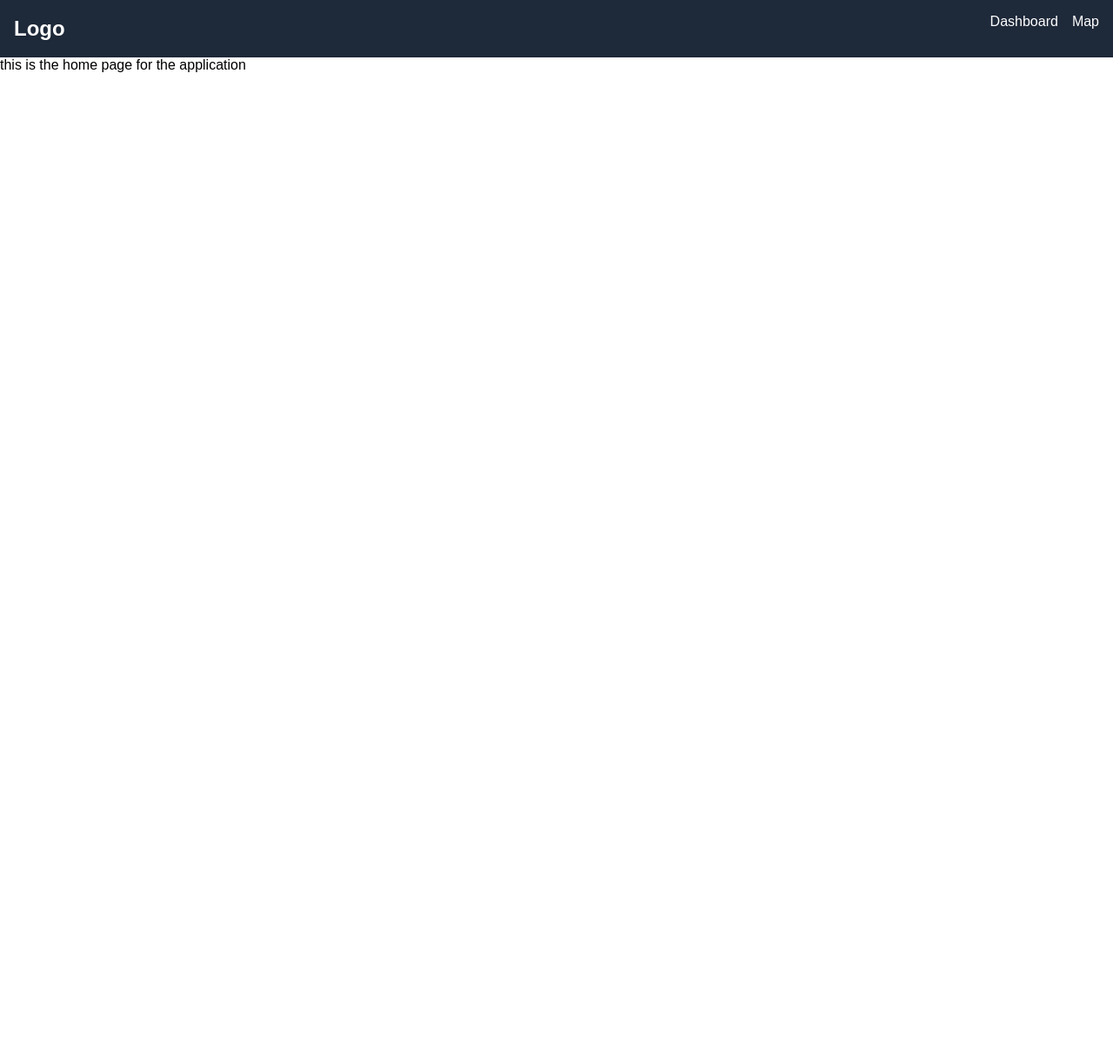
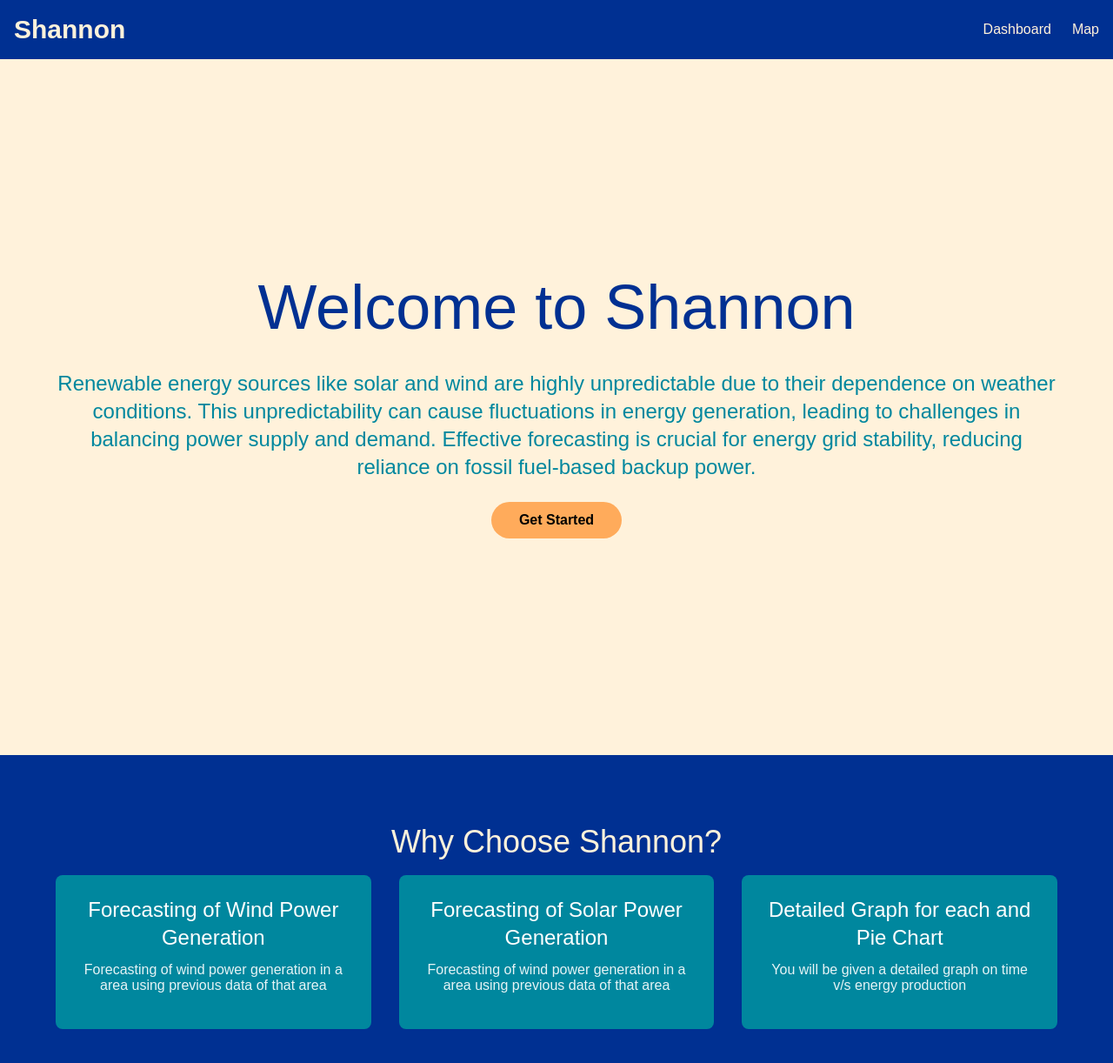
Before and after one commit to sksmagr23/shannon_frontend, a Next.js app in the folder shannon/: page / in a window 1280 px wide. Shown: the top 1222 px of the page at 87% size. Before the commit the page ends 800 px from the top, so only its background shows below. Built offline with nearby package versions, Linux system fonts and the light colour scheme.

Commit message:
the navbar is fixed and home page is made

```diff
--- a/shannon/Components/layout/navbar.jsx
+++ b/shannon/Components/layout/navbar.jsx
@@ -1,29 +1,42 @@
-import React from 'react';
+"use client"
+
+import React, { useState } from 'react';
 import Link from 'next/link';
 
 const Navbar = () => {
+  const [isOpen, setIsOpen] = useState(false);
+
   return (
-    <div className="bg-gray-800 p-4">
-      <div className="container mx-auto flex justify-between items-center">
-        <div className="text-white text-2xl font-bold">
-          <Link href="/">Logo</Link>
+    <nav className="bg-[#003092] p-4 shadow-lg">
+      <div className="container mx-auto">
+        <div className="flex justify-between items-center">
+          <div className="text-[#FFF2DB] text-3xl font-bold">
+            <Link href="/" className="hover:text-[#FFAB5B] transition duration-300">Shannon</Link>
+          </div>
+          <div className="hidden md:flex items-center space-x-6">
+            <Link href="/dashboard" className="text-[#FFF2DB] hover:text-[#FFAB5B] transition duration-300">Dashboard</Link>
+            <Link href="/map" className="text-[#FFF2DB] hover:text-[#FFAB5B] transition duration-300">Map</Link>
+          </div>
+          <div className="md:hidden">
+            <button onClick={() => setIsOpen(!isOpen)} className="text-[#FFF2DB] focus:outline-none">
+              <svg className="h-6 w-6 fill-current" viewBox="0 0 24 24">
+                {isOpen ? (
+                  <path fillRule="evenodd" clipRule="evenodd" d="M18.278 16.864a1 1 0 0 1-1.414 1.414l-4.829-4.828-4.828 4.828a1 1 0 0 1-1.414-1.414l4.828-4.829-4.828-4.828a1 1 0 0 1 1.414-1.414l4.829 4.828 4.828-4.828a1 1 0 1 1 1.414 1.414l-4.828 4.829 4.828 4.828z" />
+                ) : (
+                  <path fillRule="evenodd" d="M4 5h16a1 1 0 0 1 0 2H4a1 1 0 1 1 0-2zm0 6h16a1 1 0 0 1 0 2H4a1 1 0 0 1 0-2zm0 6h16a1 1 0 0 1 0 2H4a1 1 0 0 1 0-2z" />
+                )}
+              </svg>
+            </button>
+          </div>
         </div>
-        <nav>
-          <ul className="flex space-x-4">
-            <li>
-              <Link href="/dashboard" className="text-white hover:text-gray-300">
-                Dashboard
-              </Link>
-            </li>
-            <li>
-              <Link href="/map" className="text-white hover:text-gray-300">
-                Map
-              </Link>
-            </li>
-          </ul>
-        </nav>
+        {isOpen && (
+          <div className="md:hidden mt-4">
+            <Link href="/dashboard" className="block text-[#FFF2DB] hover:text-[#FFAB5B] py-2 transition duration-300">Dashboard</Link>
+            <Link href="/map" className="block text-[#FFF2DB] hover:text-[#FFAB5B] py-2 transition duration-300">Map</Link>
+          </div>
+        )}
       </div>
-    </div>
+    </nav>
   );
 };
 
--- a/shannon/package.json
+++ b/shannon/package.json
@@ -11,6 +11,7 @@
   "dependencies": {
     "@ant-design/icons": "^5.6.1",
     "antd": "^5.24.2",
+    "framer-motion": "^12.4.7",
     "mapbox-gl": "^3.10.0",
     "next": "15.2.0",
     "react": "^19.0.0",
--- a/shannon/src/app/page.js
+++ b/shannon/src/app/page.js
@@ -1,7 +1,104 @@
+"use client";
+import { motion } from "framer-motion";
+
+const fadeIn = {
+  hidden: { opacity: 0, y: 20 },
+  visible: { opacity: 1, y: 0 }
+};
+
 export default function Home() {
   return (
-    <div className="bg-white">
-     this is the home page for the application
+    <div className="min-h-screen" style={{ backgroundColor: "#FFF2DB" }}>
+      {/* Hero Section */}
+      <section className="relative h-screen flex items-center justify-center px-4 md:px-6">
+        <div className="max-w-6xl mx-auto text-center">
+          <motion.h1
+            className="text-5xl md:text-7xl font-bold mb-6"
+            style={{ color: "#003092" }}
+            initial="hidden"
+            animate="visible"
+            variants={fadeIn}
+            transition={{ duration: 0.5 }}
+          >
+            Welcome to Shannon
+          </motion.h1>
+          <motion.p
+            className="text-xl md:text-2xl mb-8"
+            style={{ color: "#00879E" }}
+            initial="hidden"
+            animate="visible"
+            variants={fadeIn}
+            transition={{ duration: 0.5, delay: 0.2 }}
+          >
+            Renewable energy sources like solar and wind are highly unpredictable due to their
+dependence on weather conditions. This unpredictability can cause fluctuations in energy
+generation, leading to challenges in balancing power supply and demand. Effective
+forecasting is crucial for energy grid stability, reducing reliance on fossil fuel-based backup
+power.
+          </motion.p>
+          <motion.button
+            className="px-8 py-3 rounded-full text-white text-lg font-semibold"
+            style={{ backgroundColor: "#FFAB5B" }}
+            whileHover={{ scale: 1.05 }}
+            whileTap={{ scale: 0.95 }}
+            initial="hidden"
+            animate="visible"
+            variants={fadeIn}
+            transition={{ duration: 0.5, delay: 0.4 }}
+          >
+            Get Started
+          </motion.button>
+        </div>
+      </section>
+
+      {/* Benefits Section */}
+      <section className="py-20 px-4 md:px-6" style={{ backgroundColor: "#003092" }}>
+        <div className="max-w-6xl mx-auto">
+          <motion.h2
+            className="text-4xl font-bold text-center mb-16"
+            style={{ color: "#FFF2DB" }}
+            initial="hidden"
+            whileInView="visible"
+            variants={fadeIn}
+          >
+            Why Choose Shannon?
+          </motion.h2>
+
+          <div className="grid md:grid-cols-3 gap-8">
+            {[
+              {
+                title: "Forecasting of Wind Power Generation",
+                description: "Forecasting of wind power generation in a area using previous data of that area"
+              },
+              {
+                title: "Forecasting of Solar Power Generation",
+                description: "Forecasting of wind power generation in a area using previous data of that area"
+              },
+              {
+                title: "Detailed Graph for each and Pie Chart",
+                description: "You will be given a detailed graph on time v/s energy production"
+              }
+            ].map((benefit, index) => (
+              <motion.div
+                key={index}
+                className="p-6 rounded-lg"
+                style={{ backgroundColor: "#00879E" }}
+                initial="hidden"
+                whileInView="visible"
+                variants={fadeIn}
+                transition={{ duration: 0.5, delay: index * 0.2 }}
+              >
+                <h3 className="text-2xl font-semibold mb-4 text-white text-center">
+                  {benefit.title}
+                </h3>
+                <p className="text-white opacity-90 text-center">
+                  {benefit.description}
+                </p>
+              </motion.div>
+            ))}
+          </div>
+        </div>
+      </section>
     </div>
   );
 }
```
Also changed, not shown: 1 other file (tests, documents, lock files or other folders).
